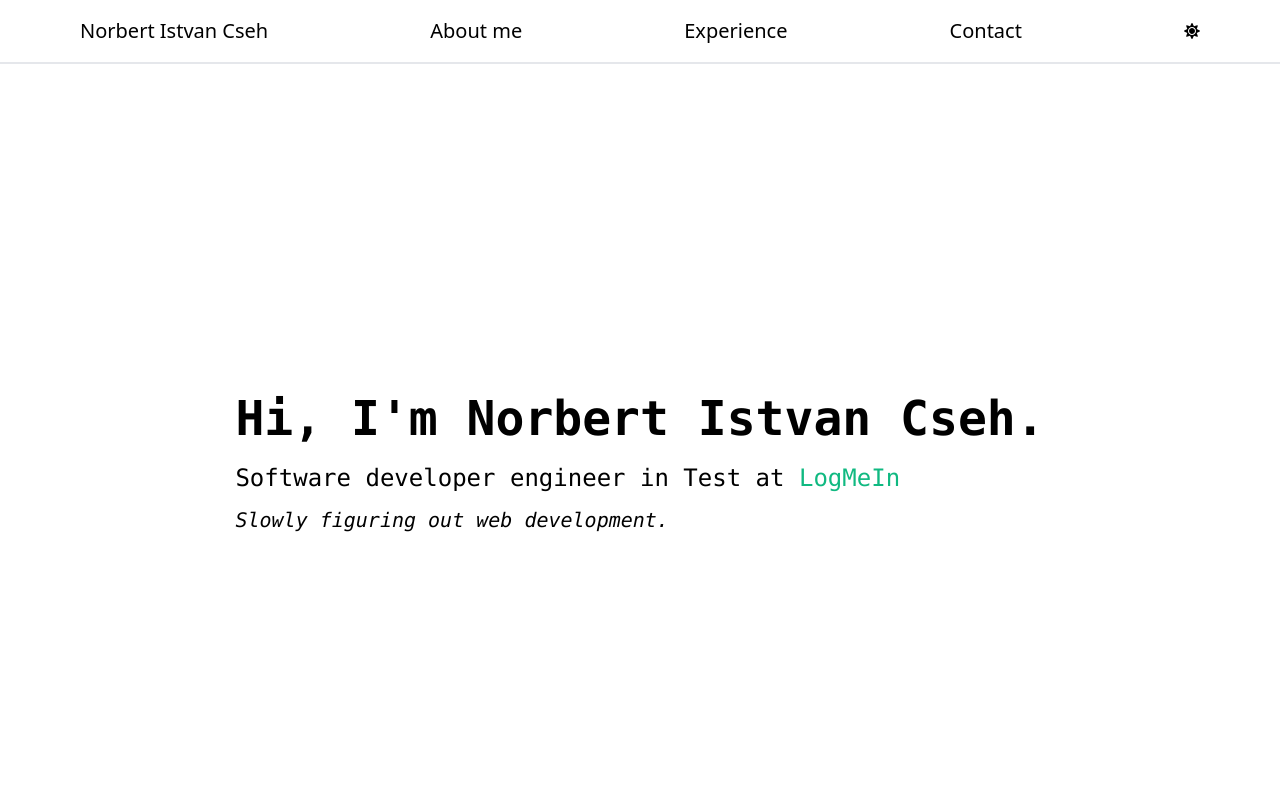
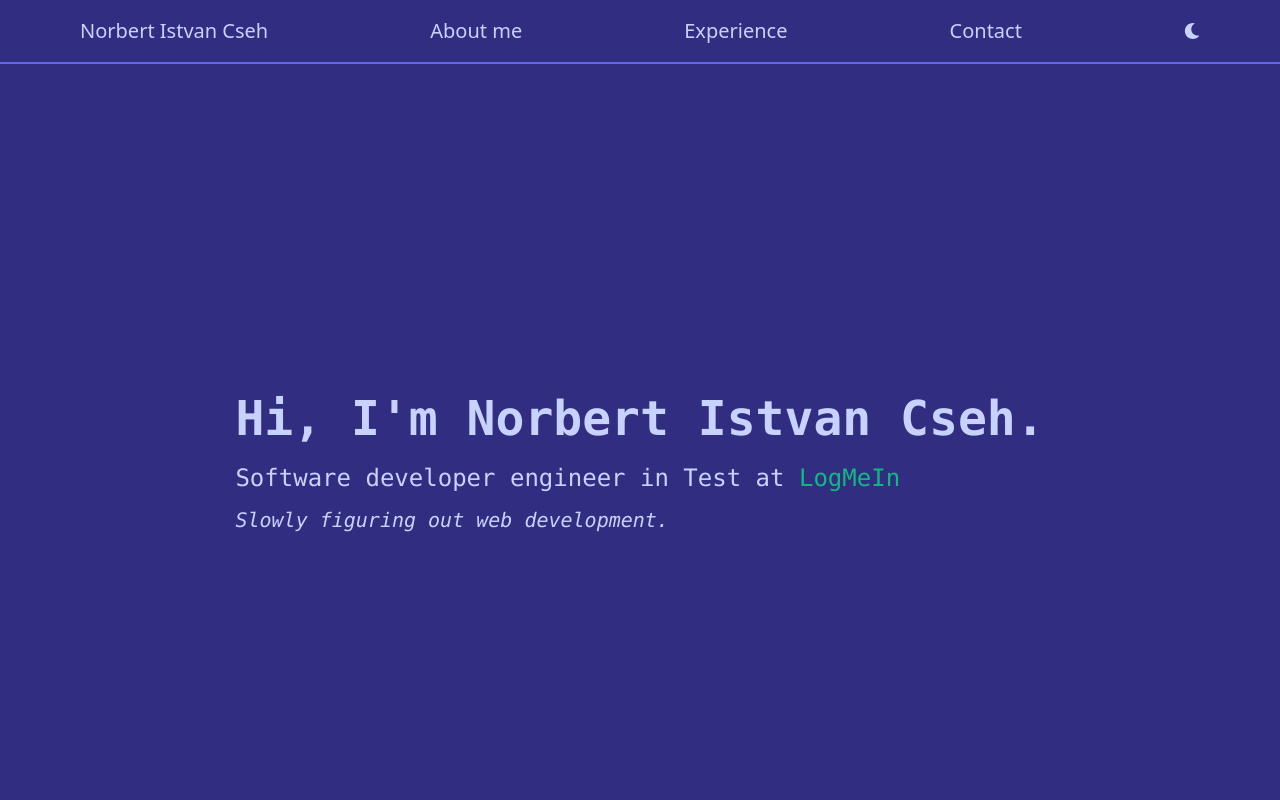
Before and after one commit to NorbertCseh/ncseh, a Next.js app: page / in a window 1280 px wide. Shown: the top 800 px of the page. Built offline with nearby package versions, Linux system fonts and the light colour scheme.

Commit message:
eslint added

```diff
--- a/package.json
+++ b/package.json
@@ -16,12 +16,12 @@
   "devDependencies": {
     "@types/node": "17.0.7",
     "@types/react": "17.0.38",
+    "@typescript-eslint/eslint-plugin": "^5.9.1",
+    "@typescript-eslint/parser": "^5.9.1",
     "autoprefixer": "^10.4.1",
-    "eslint": "^8.6.0",
-    "eslint-config-next": "^12.0.7",
     "postcss": "^8.4.5",
     "prettier": "^2.5.1",
     "tailwindcss": "^3.0.11",
-    "typescript": "4.5.4"
+    "typescript": "^4.5.4"
   }
 }
--- a/src/components/darkModeSwitch.tsx
+++ b/src/components/darkModeSwitch.tsx
@@ -1,9 +1,8 @@
-import { useState } from 'react'
 import { FaSun, FaMoon } from 'react-icons/fa'
 
 type setColorProps = {
     color: string,
-    setColor: Function
+    setColor: () => void
 }
 
 const darkModeSwitch = ({ color, setColor }: setColorProps) => {
--- a/src/pages/index.tsx
+++ b/src/pages/index.tsx
@@ -1,22 +1,19 @@
 import type { NextPage } from "next";
 import Head from "next/head";
-import Image from "next/image";
-import Link from "next/link";
 import { useState } from "react";
 import AboutSection from "../sections/about";
 import ContactSection from "../sections/contact";
 import ExperienceSection from "../sections/experience";
 import HomeSection from "../sections/home";
 import Navbar from "../sections/navigation";
-import ProjectsSection from "../sections/projects";
 
 const Home: NextPage = () => {
 
-  const [color, setColor] = useState('light')
+  const [color, setColor] = useState('dark')
 
   return (
     <div className={color}>
-      <div className="p-0 m-0 dark:bg-indigo-900 dark:text-indigo-200">
+      <div className="p-0 m-0 bg-indigo-50 text-indigo-900 dark:bg-indigo-900 dark:text-indigo-200">
         <Head>
           <title>NorbertCseh</title>
           <meta
--- a/src/sections/navigation/index.tsx
+++ b/src/sections/navigation/index.tsx
@@ -1,16 +1,15 @@
 import NavbarLink from "../../components/navbarlink"
-import Link from "next/link"
 import DarkModeSwitch from '../../components/darkModeSwitch'
 
 
 type setColorProps = {
     color: string,
-    setColor: Function
+    setColor: () => void
 }
 
 const Navbar = ({ color, setColor }: setColorProps) => {
     return (
-        <nav className="flex items-center h-16 justify-between px-20 sticky top-0 z-50 border-b-2 dark:border-indigo-500 dark:bg-indigo-900">
+        <nav className="flex items-center h-16 justify-between px-20 sticky top-0 z-50 border-b-2 bg-indigo-50 border-indigo-500 dark:border-indigo-500 dark:bg-indigo-900">
             <NavbarLink id="home" text="Norbert Istvan Cseh" />
             <NavbarLink id="about" text="About me" />
             <NavbarLink id="experience" text="Experience" />
```
Also changed, not shown: tsconfig.json (+13 -3 lines), .eslintrc.js (added), .eslintrc.json (deleted), 1 other file (tests, documents, lock files or other folders).
